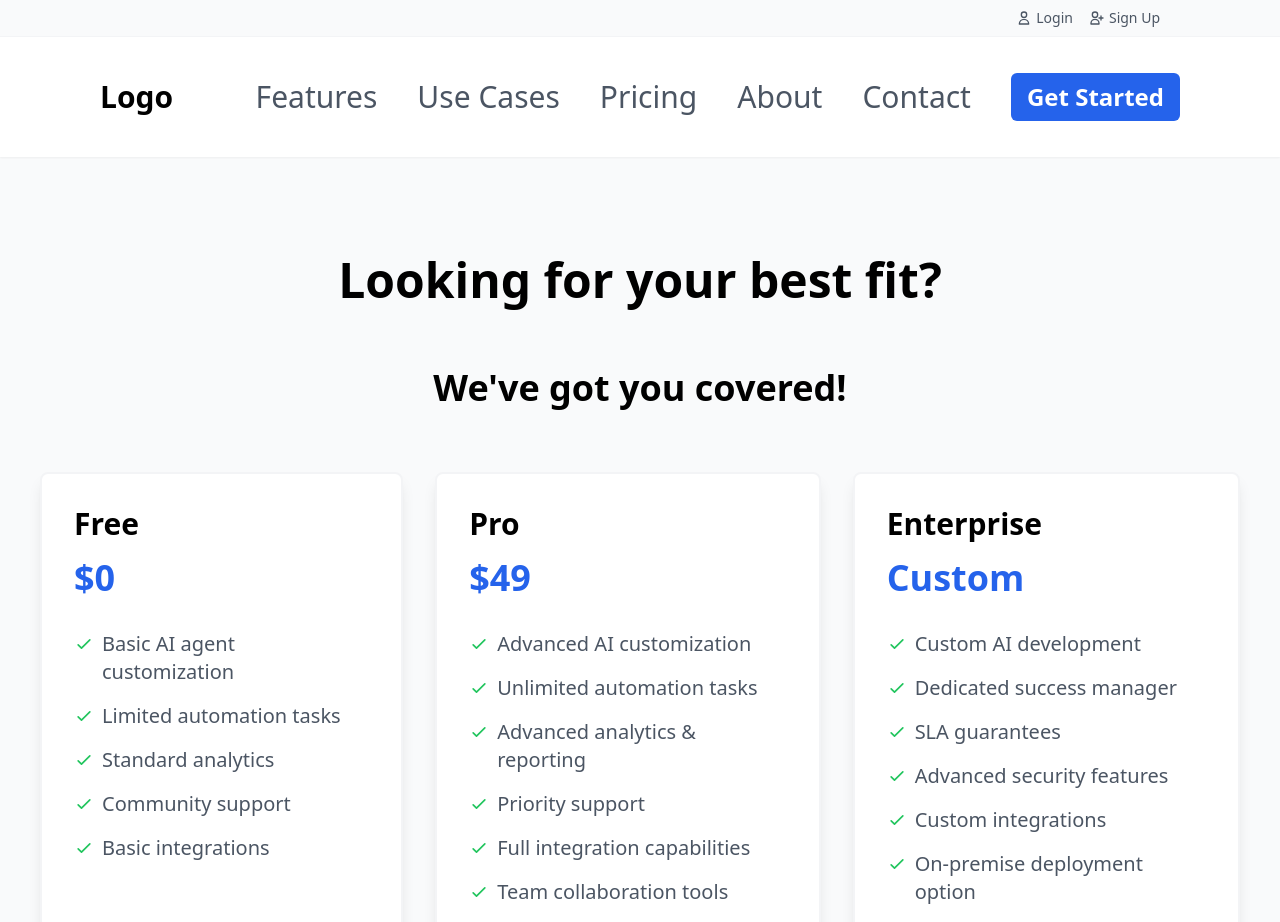
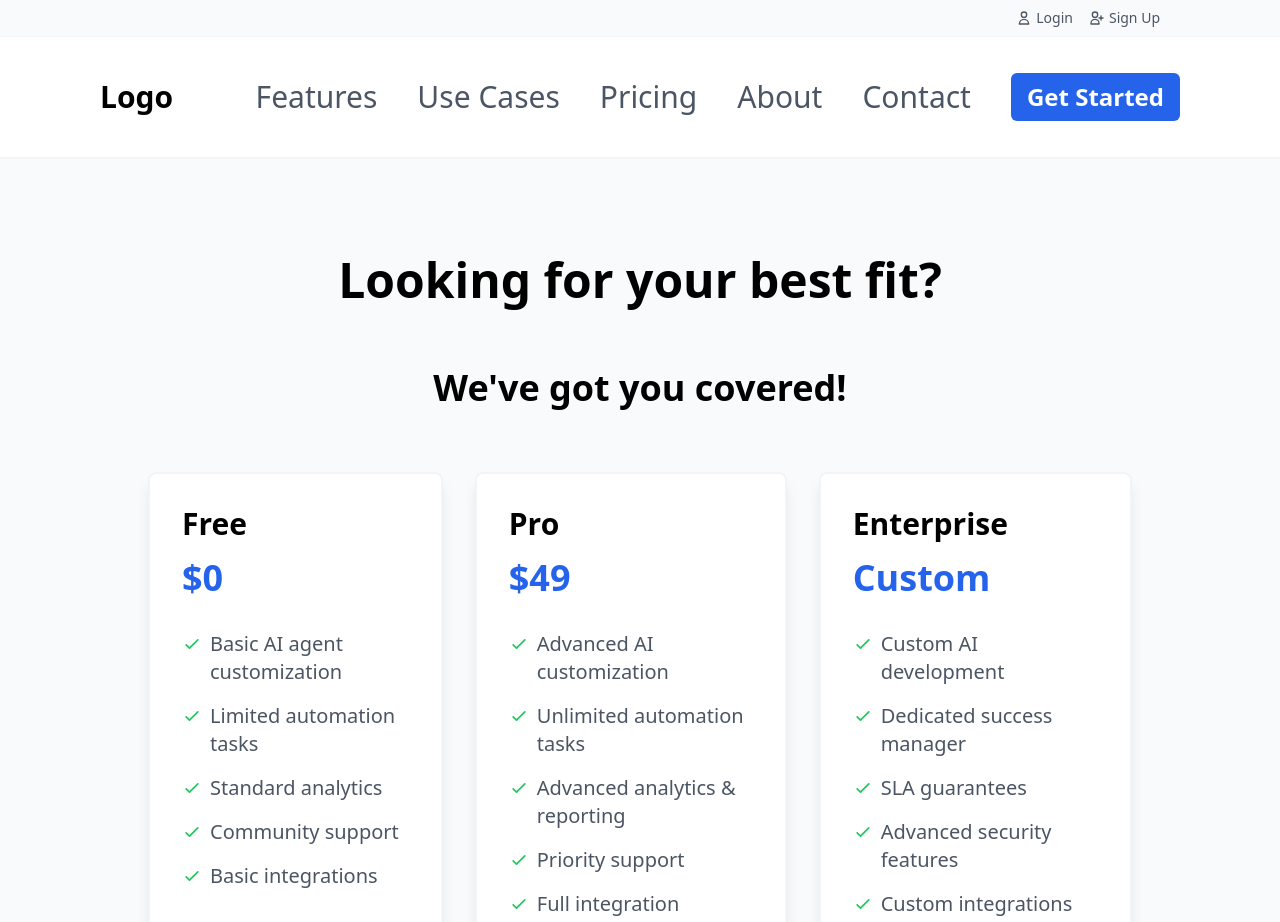
Before and after one commit to DiegoMero-UST/test-ai, a Next.js app: page /pricing in a window 1280 px wide. Shown: the top 922 px of the page. Built offline with nearby package versions, Linux system fonts and the light colour scheme.

Commit message:
Fix pricing padding

```diff
--- a/app/pricing/components/pricing-tiers.tsx
+++ b/app/pricing/components/pricing-tiers.tsx
@@ -44,7 +44,7 @@ export default function PricingTiers() {
     <section className="pt-52 pb-20 px-5 bg-gray-50 xl:pt-64">
       <h2 className="text-4xl font-bold text-center mb-16 lg:text-5xl" data-aos="fade-up" data-aos-delay="100">Looking for your best fit?</h2>
       <h3 className="text-3xl font-bold text-center mb-16 lg:text-4xl" data-aos="fade-up" data-aos-delay="200">We&apos;ve got you covered!</h3>
-      <ul className="grid grid-cols-1 md:flex md:flex-col gap-8 max-w-7xl mx-auto md:px-32 lg:flex-row lg:px-5">
+      <ul className="grid grid-cols-1 md:flex md:flex-col gap-8 max-w-7xl mx-auto md:px-32 lg:flex-row">
         {tiers.map((tier, index) => (
           <li
             key={index}
```
